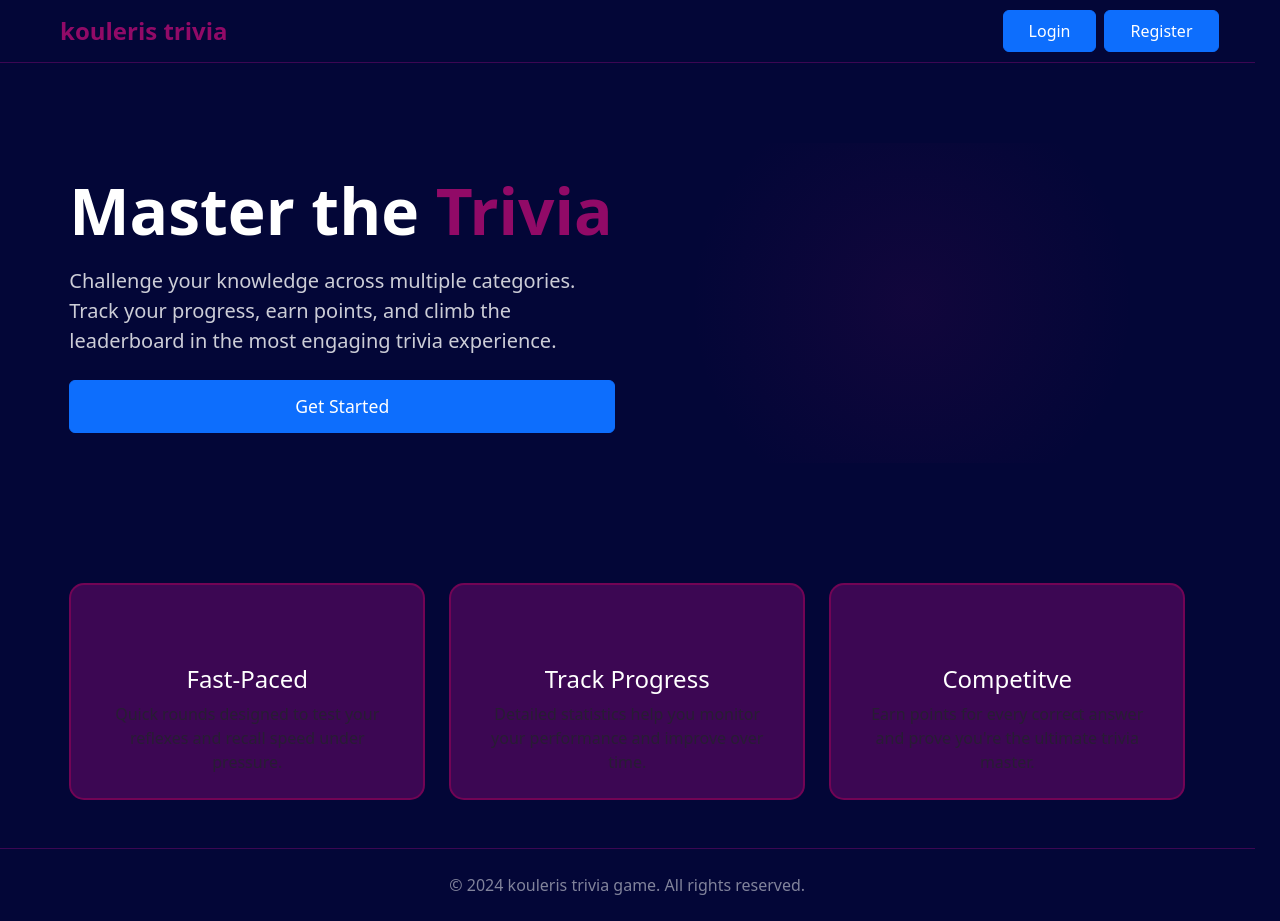
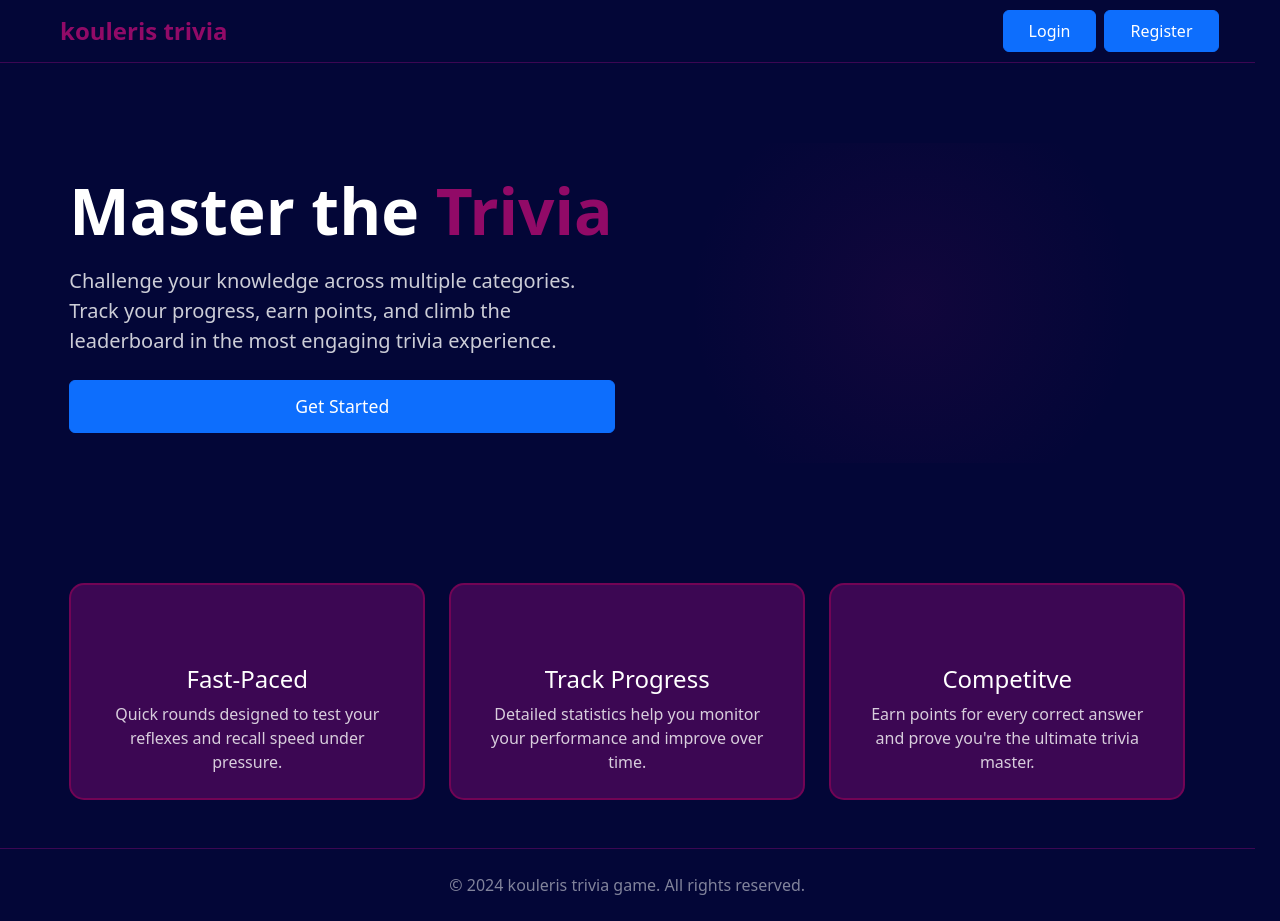
Before and after one commit to tkouleris/trivia_app_web, a React (Vite) app: page / in a window 1280 px wide. Built offline with nearby package versions, Linux system fonts and the light colour scheme; some icons are missing.

Commit message:
Improve UI consistency: enhance Logout button styling and update text colors on category cards

```diff
--- a/src/pages/DashboardPage.jsx
+++ b/src/pages/DashboardPage.jsx
@@ -1,6 +1,6 @@
 import {useEffect, useState} from "react";
 import {getStats, fetchQuestions, refreshToken} from "../utils/http.jsx";
-import { Film, Book, People, Compass, Trophy, CheckmarkCircle, HelpCircle, StatsChart } from 'react-ionicons'
+import { Film, Book, People, Compass, Trophy, CheckmarkCircle, HelpCircle, StatsChart, LogOut } from 'react-ionicons'
 import Button from "react-bootstrap/Button";
 import Container from "react-bootstrap/Container";
 import Row from "react-bootstrap/Row";
@@ -49,9 +49,19 @@ export default function DashboardPage() {
                 <div className="col-6 left-navigation">
                     <b>Welcome,</b>&nbsp;{window.localStorage.getItem('username')}
                 </div>
-                <div className="col-6 right-navigation">
-                    <Button style={styles.logOutButton} onClick={() => logout(navigate)}>
-                        Logout
+                <div className="col-6 right-navigation text-end">
+                    <Button
+                        variant="link"
+                        className="p-0 border-0"
+                        style={{ color: colors.light }}
+                        onClick={() => logout(navigate)}
+                        title="Logout"
+                    >
+                        <LogOut
+                            color={colors.light}
+                            height="30px"
+                            width="30px"
+                        />
                     </Button>
                 </div>
             </div>
--- a/src/pages/LandingPage.jsx
+++ b/src/pages/LandingPage.jsx
@@ -72,21 +72,21 @@ export default function LandingPage() {
                         <div className="category-card h-100 p-4" style={{ cursor: 'default' }}>
                             <Flash color={colors.light} height="40px" width="40px" className="mb-3" />
                             <h4>Fast-Paced</h4>
-                            <p className="mb-0 text-muted">Quick rounds designed to test your reflexes and recall speed under pressure.</p>
+                            <p className="mb-0" style={{ color: 'rgba(255,255,255,0.8)' }}>Quick rounds designed to test your reflexes and recall speed under pressure.</p>
                         </div>
                     </Col>
                     <Col md={4}>
                         <div className="category-card h-100 p-4" style={{ cursor: 'default' }}>
                             <StatsChart color={colors.light} height="40px" width="40px" className="mb-3" />
                             <h4>Track Progress</h4>
-                            <p className="mb-0 text-muted">Detailed statistics help you monitor your performance and improve over time.</p>
+                            <p className="mb-0" style={{ color: 'rgba(255,255,255,0.8)' }}>Detailed statistics help you monitor your performance and improve over time.</p>
                         </div>
                     </Col>
                     <Col md={4}>
                         <div className="category-card h-100 p-4" style={{ cursor: 'default' }}>
                             <Trophy color={colors.light} height="40px" width="40px" className="mb-3" />
                             <h4>Competitve</h4>
-                            <p className="mb-0 text-muted">Earn points for every correct answer and prove you're the ultimate trivia master.</p>
+                            <p className="mb-0" style={{ color: 'rgba(255,255,255,0.8)' }}>Earn points for every correct answer and prove you're the ultimate trivia master.</p>
                         </div>
                     </Col>
                 </Row>
```
